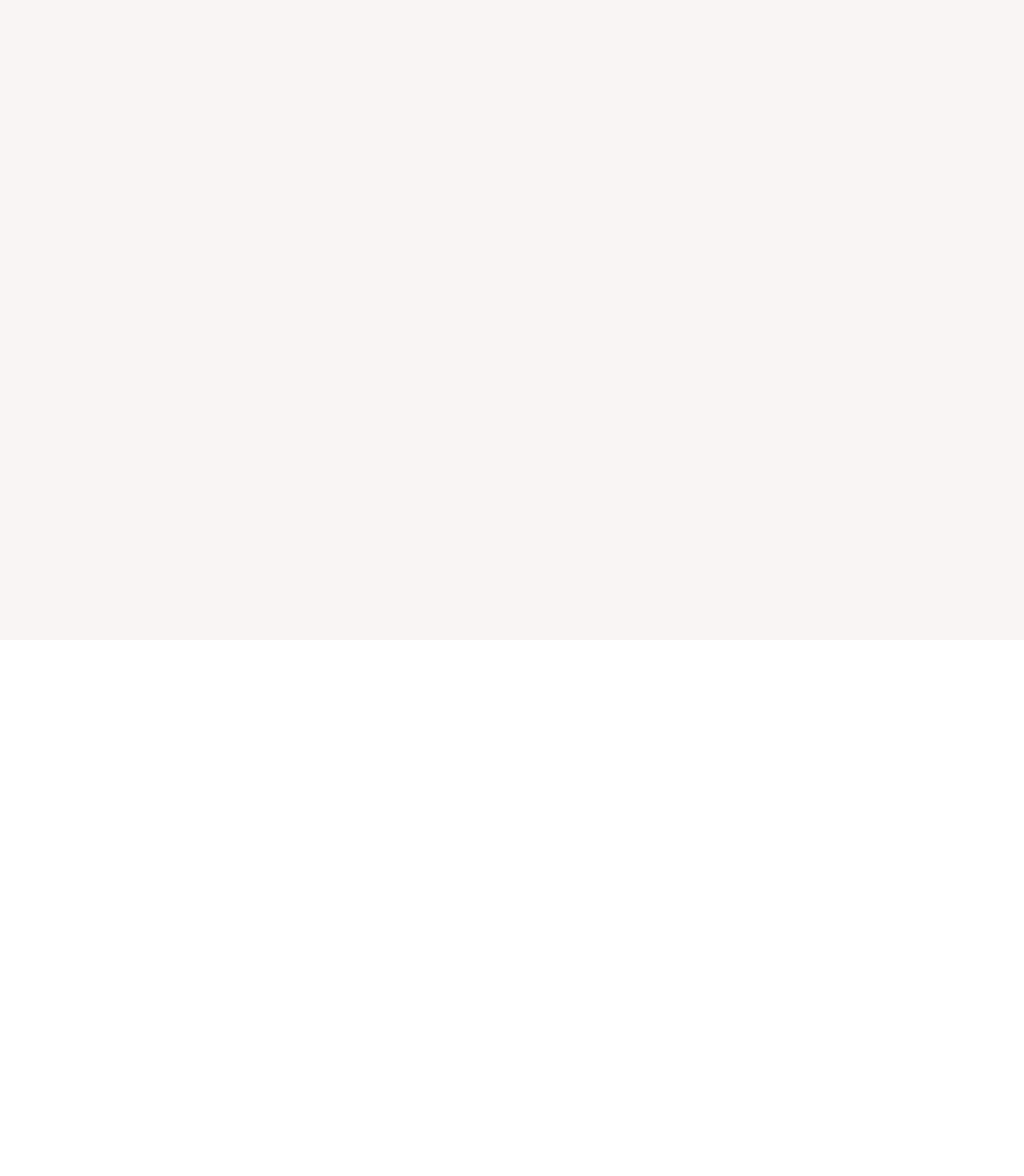
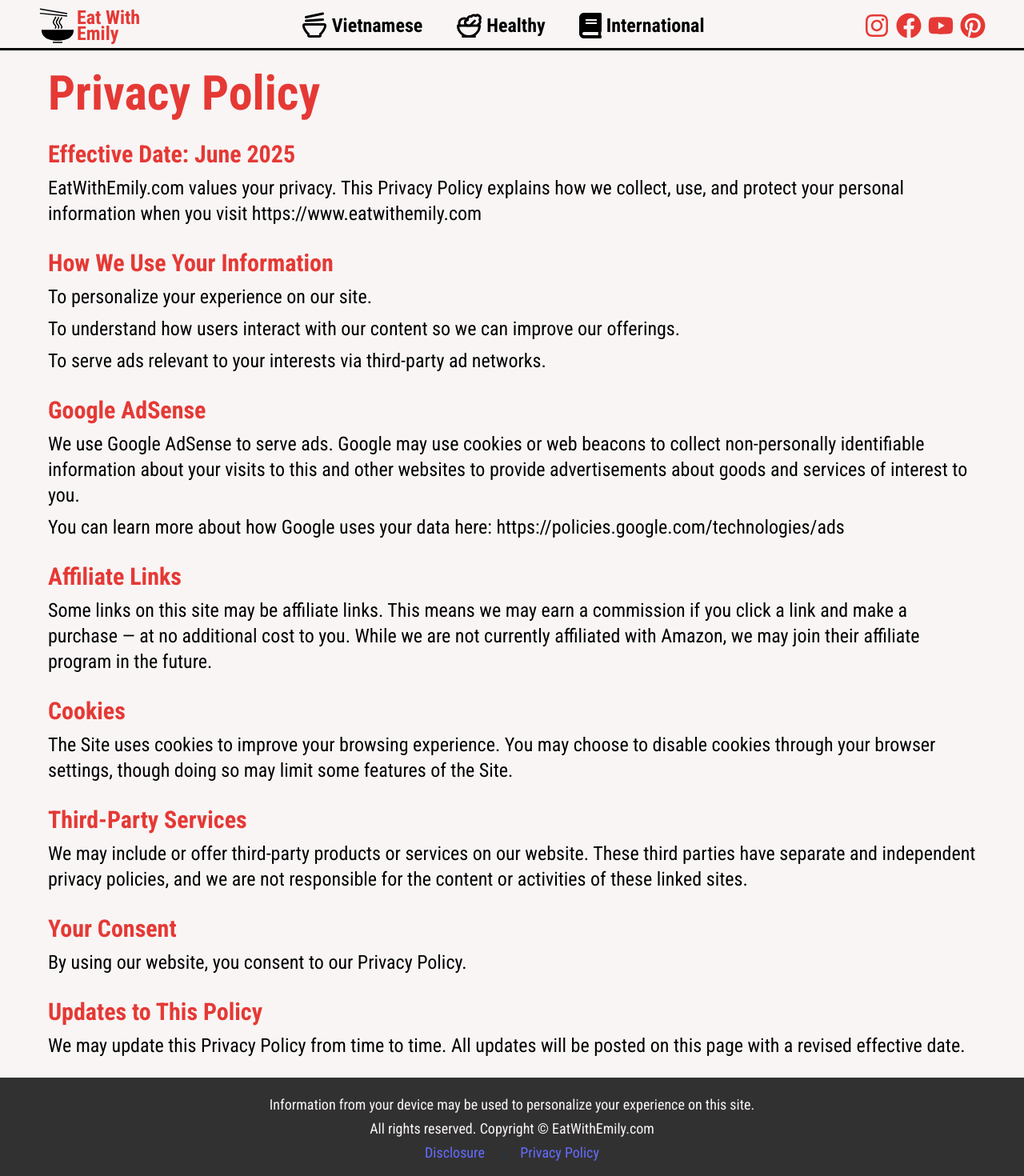
Before and after one commit to 2020mtran/recipe-website, a React (Vite) app: page /pages/privacy-policy in a window 1280 px wide. Before the commit this address had no page. Shown: the top 1470 px of the page at 80% size. Before the commit the page ends 800 px from the top, so only its background shows below. Built offline with nearby package versions, Linux system fonts and the light colour scheme.

Commit message:
Added privacy policy and disclosure pages

```diff
--- a/src/App.jsx
+++ b/src/App.jsx
@@ -7,6 +7,8 @@ import VietnameseRecipes from './pages/VietnameseRecipes'
 import RecipePage from './pages/RecipePage'
 import HealthyRecipes from './pages/HealthyRecipes';
 import InternationalRecipes from './pages/InternationalRecipes';
+import Disclosure from './pages/Disclosure';
+import PrivacyPolicy from './pages/PrivacyPolicy';
 
 
 function App() {
@@ -23,6 +25,8 @@ function App() {
           <Route path="/pages/healthy-recipes/:id" element={(<RecipePage />)} />
           <Route path="/pages/international-recipes" element={<InternationalRecipes />} />
           <Route path="/pages/international-recipes/:id" element={(<RecipePage />)} />
+          <Route path="/pages/disclosure" element={(<Disclosure />)}></Route>
+          <Route path="/pages/privacy-policy" element={(<PrivacyPolicy />)}></Route>
         </Routes>
       </Background>
     </>
--- a/src/homepage-components/Footer.jsx
+++ b/src/homepage-components/Footer.jsx
@@ -1,11 +1,15 @@
-import React from 'react';
+import { Link } from 'react-router-dom';
 
 const Footer = () => {
     return (
         <div className='flex flex-col w-full p-3 sm:p-5 md:p-3 lg:p-3 xl:p-5 2xl:p-5 3xl:p-7 gap-0.5 2xl:gap-1 3xl:gap-1 bg-black/80'>
-            <p className='text-center text-xxs/3 md:text-xs lg:text-base xl:text-lg 2xl:text-xl 3xl:text-xl'>Information from your device may be used to personalize your experience on this site.</p>
-            <p className='text-center text-xxs/3 md:text-xs lg:text-base xl:text-lg 2xl:text-xl 3xl:text-xl'>Copyright © EatWithEmily.com | All rights reserved.</p>
-            <p className='text-center text-xxs/3 md:text-xs lg:text-base xl:text-lg 2xl:text-xl 3xl:text-xl'>Privacy Policy</p>
+            <p className='text-snowpink text-center text-xxs/3 md:text-xs lg:text-base xl:text-lg 2xl:text-xl 3xl:text-xl'>Information from your device may be used to personalize your experience on this site.</p>
+            <p className='text-snowpink text-center text-xxs/3 md:text-xs lg:text-base xl:text-lg 2xl:text-xl 3xl:text-xl'>All rights reserved. Copyright © EatWithEmily.com</p>
+            <div className='flex flex-row self-center gap-5'>
+                <Link to="/pages/disclosure" className='text-white visited:!text-snowpink text-center text-xxs/3 md:text-xs lg:text-base xl:text-lg 2xl:text-xl 3xl:text-xl'>Disclosure</Link>
+                <p className='text-center text-xxs/3 md:text-xs lg:text-base xl:text-lg 2xl:text-xl 3xl:text-xl'> | </p>
+                <Link to="/pages/privacy-policy" className='text-white visited:!text-snowpink text-center text-xxs/3 md:text-xs lg:text-base xl:text-lg 2xl:text-xl 3xl:text-xl'>Privacy Policy</Link>
+            </div>
         </div>
     );
 };
--- a/src/homepage-components/Sidebar.jsx
+++ b/src/homepage-components/Sidebar.jsx
@@ -48,18 +48,18 @@ const Sidebar = ({ isOpen, setIsOpen }) => {
                         <LuSalad className="text-snowpink w-8 h-8"></LuSalad>
                         <button className="bg-transparent text-2xl font-semibold text-snowpink">Healthy Recipes</button>
                     </div>
-                    <div className="flex flex-row items-center gap-1 pt-0 pb-2 border-b border-b-black/50">
+                    {/* <div className="flex flex-row items-center gap-1 pt-0 pb-2 border-b border-b-black/50">
                         <LuDessert className="text-snowpink w-8 h-8"></LuDessert>
                         <button className="bg-transparent text-2xl font-semibold text-snowpink">Dessert Recipes</button>
-                    </div>
+                    </div> */}
                     <div className="flex flex-row items-center gap-1 pt-0 pb-2 border-b border-b-black/50">
                         <FaEarthAmericas className="text-snowpink w-8 h-8"></FaEarthAmericas>
                         <button className="bg-transparent text-2xl font-semibold text-snowpink">International Recipes</button>
                     </div>
-                    <div className="flex flex-row items-center gap-1 pt-0 pb-2">
+                    {/* <div className="flex flex-row items-center gap-1 pt-0 pb-2">
                         <IoPerson className="text-snowpink w-9 h-9"></IoPerson>
                         <button className="bg-transparent text-2xl font-semibold text-snowpink">About</button>
-                    </div>
+                    </div> */}
                 </div>
             </div>
         </>
--- /dev/null
+++ b/src/pages/Disclosure.jsx
@@ -0,0 +1,32 @@
+import { React, useState } from 'react';
+import Footer from "../homepage-components/Footer";
+import Header from "../homepage-components/Header";
+import Sidebar from '../homepage-components/Sidebar';
+
+const Disclosure = () => {
+    const [isOpen, setIsOpen] = useState(false);
+    return (
+        <div className="flex flex-col w-full min-h-screen gap-3">
+            <Header isOpen={isOpen} setIsOpen={setIsOpen} />
+            <Sidebar isOpen={isOpen} setIsOpen={setIsOpen} />
+            <div className="flex flex-col mx-15 gap-7 mt-3 min-h-screen">
+                <div className="flex flex-col gap-2">
+                    <p className="flex text-chilired text-left text-2xl/5 xs:text-2xl/7 sm:text-3xl md:text-4xl lg:text-5xl xl:text-6xl xl:mr-6 2xl:text-5xl 3xl:text-8xl font-bold">Disclosure</p>
+                    <p className="text-black text-xl xl:text-2xl">Eat With Emily is a recipe website that include various forms of monetization.</p>
+                </div>
+                <div className="flex flex-col gap-2">
+                    <p className="text-chilired font-bold text-2xl xl:text-3xl">Advertising</p>
+                    <p className="text-black text-xl xl:text-2xl">This site displays third-party advertisements through Google AdSense. These ads are clearly marked and may use cookies or web beacons to collect non-personalized data in order to serve relevant content.</p>
+                </div>
+                <div className="flex flex-col gap-2">
+                    <p className="text-chilired font-bold text-2xl xl:text-3xl">Affiliate Links</p>
+                    <p className="text-black text-xl xl:text-2xl">Some links on this website may be affiliate links. This means that if you click on a link and make a purchase, I may earn a small commission at no extra cost to you. As an Amazon Associate, I may earn from qualifying purchases (if/when this program is implemented).</p>
+                    <p className="text-black text-xl xl:text-2xl">I only promote products or services that I personally use or believe would be of value to my readers.</p>
+                </div>
+            </div>
+            <Footer />
+        </div>
+    );
+}
+
+export default Disclosure;
--- /dev/null
+++ b/src/pages/PrivacyPolicy.jsx
@@ -0,0 +1,57 @@
+import { React, useState } from 'react';
+import Footer from "../homepage-components/Footer";
+import Header from "../homepage-components/Header";
+import Sidebar from '../homepage-components/Sidebar';
+
+const PrivacyPolicy = () => {
+    const [isOpen, setIsOpen] = useState(false);
+    return (
+        <div className="flex flex-col w-full min-h-screen gap-3">
+            <Header isOpen={isOpen} setIsOpen={setIsOpen} />
+            <Sidebar isOpen={isOpen} setIsOpen={setIsOpen} />
+            <div className="flex flex-col mx-15 gap-7 mt-3 mb-3 min-h-screen">
+                <div className="flex flex-col gap-2">
+                    <p className="flex text-chilired text-left text-2xl/5 xs:text-2xl/7 sm:text-3xl md:text-4xl lg:text-5xl xl:text-6xl xl:mr-6 2xl:text-5xl 3xl:text-8xl font-bold">Privacy Policy</p>
+                </div>
+                <div className="flex flex-col gap-2">
+                    <p className="text-chilired font-bold text-2xl xl:text-3xl">Effective Date: June 2025</p>
+                    <p className="text-black text-xl xl:text-2xl">EatWithEmily.com values your privacy. This Privacy Policy explains how we collect, use, and protect your personal information when you visit https://www.eatwithemily.com</p>
+                </div>
+                <div className="flex flex-col gap-2">
+                    <p className="text-chilired font-bold text-2xl xl:text-3xl">How We Use Your Information</p>
+                    <p className="text-black text-xl xl:text-2xl">To personalize your experience on our site.</p>
+                    <p className="text-black text-xl xl:text-2xl">To understand how users interact with our content so we can improve our offerings.</p>
+                    <p className="text-black text-xl xl:text-2xl">To serve ads relevant to your interests via third-party ad networks.</p>
+                </div>
+                <div className="flex flex-col gap-2">
+                    <p className="text-chilired font-bold text-2xl xl:text-3xl">Google AdSense</p>
+                    <p className="text-black text-xl xl:text-2xl">We use Google AdSense to serve ads. Google may use cookies or web beacons to collect non-personally identifiable information about your visits to this and other websites to provide advertisements about goods and services of interest to you.</p>
+                    <p className="text-black text-xl xl:text-2xl">You can learn more about how Google uses your data here: https://policies.google.com/technologies/ads</p>
+                </div>
+                <div className="flex flex-col gap-2">
+                    <p className="text-chilired font-bold text-2xl xl:text-3xl">Affiliate Links</p>
+                    <p className="text-black text-xl xl:text-2xl">Some links on this site may be affiliate links. This means we may earn a commission if you click a link and make a purchase — at no additional cost to you. While we are not currently affiliated with Amazon, we may join their affiliate program in the future.</p>
+                </div>
+                <div className="flex flex-col gap-2">
+                    <p className="text-chilired font-bold text-2xl xl:text-3xl">Cookies</p>
+                    <p className="text-black text-xl xl:text-2xl">The Site uses cookies to improve your browsing experience. You may choose to disable cookies through your browser settings, though doing so may limit some features of the Site.</p>
+                </div>
+                <div className="flex flex-col gap-2">
+                    <p className="text-chilired font-bold text-2xl xl:text-3xl">Third-Party Services</p>
+                    <p className="text-black text-xl xl:text-2xl">We may include or offer third-party products or services on our website. These third parties have separate and independent privacy policies, and we are not responsible for the content or activities of these linked sites.</p>
+                </div>
+                <div className="flex flex-col gap-2">
+                    <p className="text-chilired font-bold text-2xl xl:text-3xl">Your Consent</p>
+                    <p className="text-black text-xl xl:text-2xl">By using our website, you consent to our Privacy Policy.</p>
+                </div>
+                <div className="flex flex-col gap-2">
+                    <p className="text-chilired font-bold text-2xl xl:text-3xl">Updates to This Policy</p>
+                    <p className="text-black text-xl xl:text-2xl">We may update this Privacy Policy from time to time. All updates will be posted on this page with a revised effective date.</p>
+                </div>
+            </div>
+            <Footer />
+        </div>
+    );
+}
+
+export default PrivacyPolicy;
```
Also changed, not shown: src/homepage-components/Header.jsx (+4 -5 lines).
